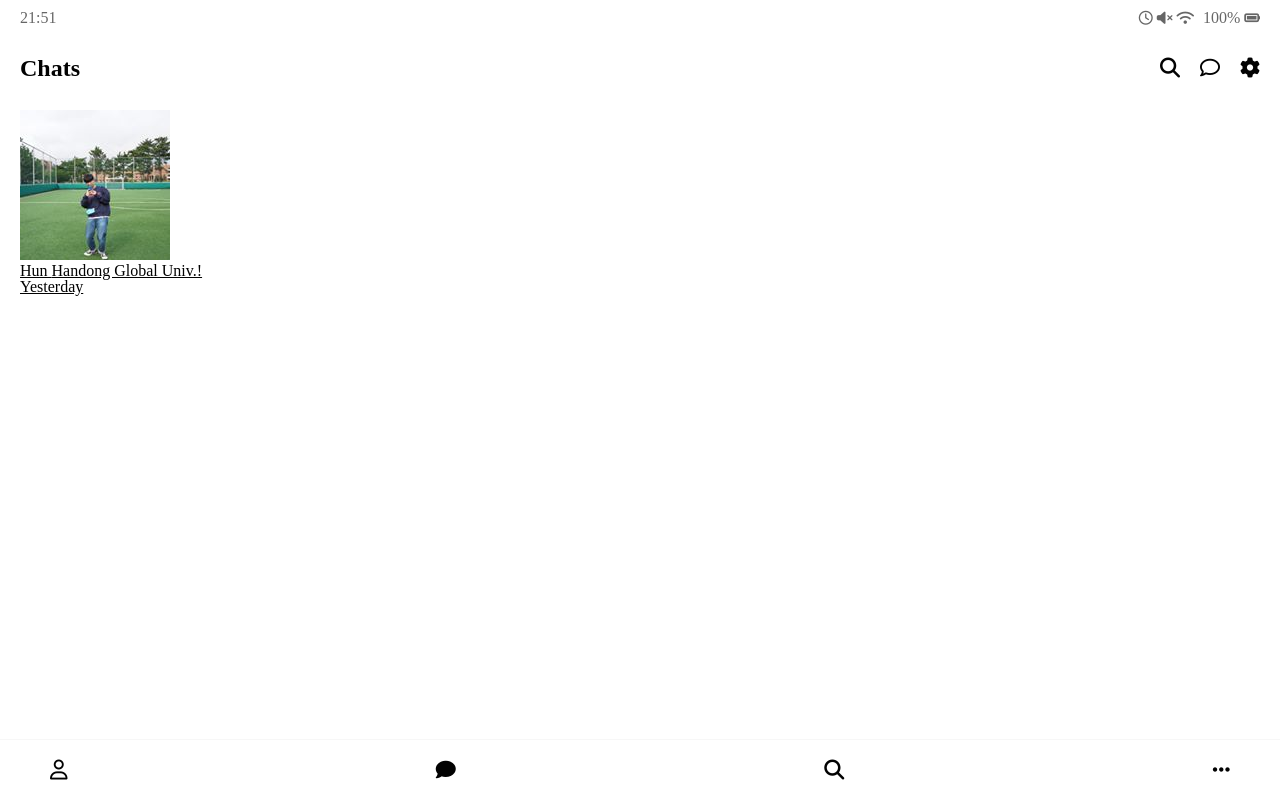
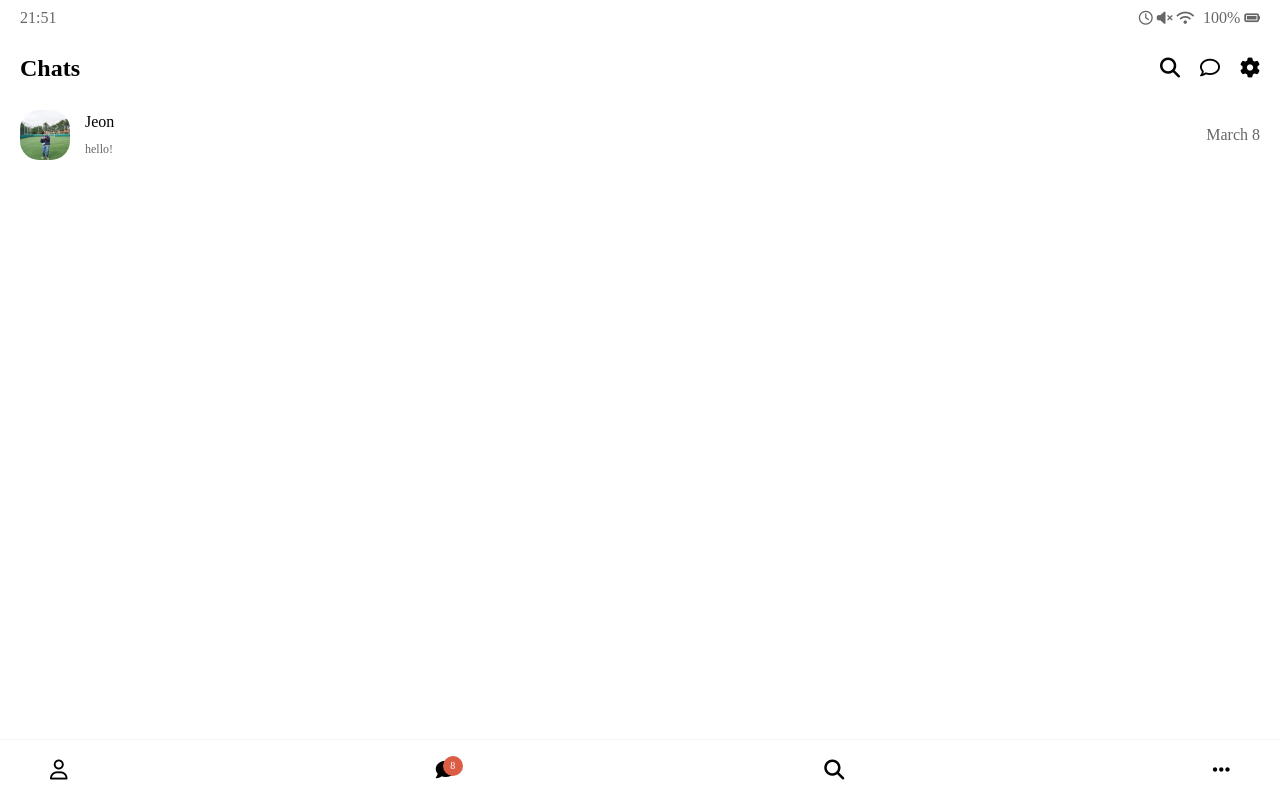
Before and after one commit to jeonyeohun/2019_Winter_Web_Study, a plain HTML site: page Toy_Project/Project_1/index.html in a window 1280 px wide. Drawn offline with Linux system fonts and the light colour scheme.

Commit message:
day10 examples

```diff
--- /dev/null
+++ b/Toy_Project/Project_1/css/friend.css
@@ -0,0 +1,41 @@
+.friend {
+  display: flex;
+  justify-content: space-between;
+  align-items: center;
+}
+
+.friend .friend__avatar {
+  width: 50px;
+  border-radius: 38%;
+}
+
+.friend__avatar.g-avatar {
+  width: 70px;
+}
+.friend__avatarm-avatar {
+  width: 60px;
+}
+
+.friend .friend__column {
+  display: flex;
+  align-items: center;
+}
+
+.friend .friend__avatar {
+  margin-right: 15px;
+}
+
+.friend__content .friend__name {
+  display: block;
+  margin-bottom: 10px;
+}
+
+.friend__content .friend__status,
+.friend__content .friend__bottom-text,
+.friend .chat__timestamp {
+  opacity: 0.6;
+}
+
+.friend__content .friend__bottom-text {
+  font-size: 12px;
+}
--- a/Toy_Project/Project_1/css/nav-bar.css
+++ b/Toy_Project/Project_1/css/nav-bar.css
@@ -15,3 +15,22 @@
 .nav i {
   font-size: 20px;
 }
+
+.nav .nav__list-link {
+  position: relative;
+}
+
+.nav .nav__badge {
+  position: absolute;
+  display: flex;
+  top: -7px;
+  right: -7px;
+  color: white;
+  background-color: #dc5d46;
+  width: 20px;
+  height: 20px;
+  justify-content: center;
+  align-items: center;
+  border-radius: 10px;
+  font-size: 10px;
+}
--- a/Toy_Project/Project_1/css/styles.css
+++ b/Toy_Project/Project_1/css/styles.css
@@ -4,6 +4,7 @@
 @import "status-bar.css";
 @import "header.css";
 @import "nav-bar.css";
+@import "friend.css";
 
 * {
   box-sizing: border-box;
@@ -18,4 +19,5 @@ body {
 
 a {
   color: inherit;
+  text-decoration: none;
 }
--- a/Toy_Project/Project_1/index.html
+++ b/Toy_Project/Project_1/index.html
@@ -43,17 +43,27 @@
       <ul class="chats__list">
         <li class="chats__chat chat">
           <a href="chat.html">
-            <div class="chat__column">
-              <img class="chat__avatar g-avatar" src="images/avatar.jpg" />
-              <div class="chat__content">
-                <span class="chat__username">
-                  Hun
+            <div class="friends__friend friend friend--lg">
+              <div class="friend__column">
+                <img
+                  src="images/avatar.jpg"
+                  alt=""
+                  class="m-avatar friend__avatar"
+                />
+                <div class="friend__content">
+                  <span class="friend__name">
+                    Jeon
+                  </span>
+                  <span class="friend__bottom-text">
+                    hello!
+                  </span>
+                </div>
+              </div>
+              <div class="friend__column">
+                <span class="chat__timestamp">
+                  March 8
                 </span>
-                <span class="chat__preview">Handong Global Univ.!</span>
               </div>
-            </div>
-            <div class="chat__column">
-              <span class="chat__timestamp">Yesterday</span>
             </div>
           </a>
         </li>
@@ -68,6 +78,7 @@
         </li>
         <li class="nav__list-item">
           <a href="index.html" class="nav__list-link">
+            <div class="nav__badge">8</div>
             <i class="fas fa-comment"></i>
           </a>
         </li>
```
Also changed, not shown: Toy_Project/Project_1/find.html (+3 -6 lines), Toy_Project/Project_1/friends.html (+5 -12 lines), Toy_Project/Project_1/more.html (+2 -1 lines).
